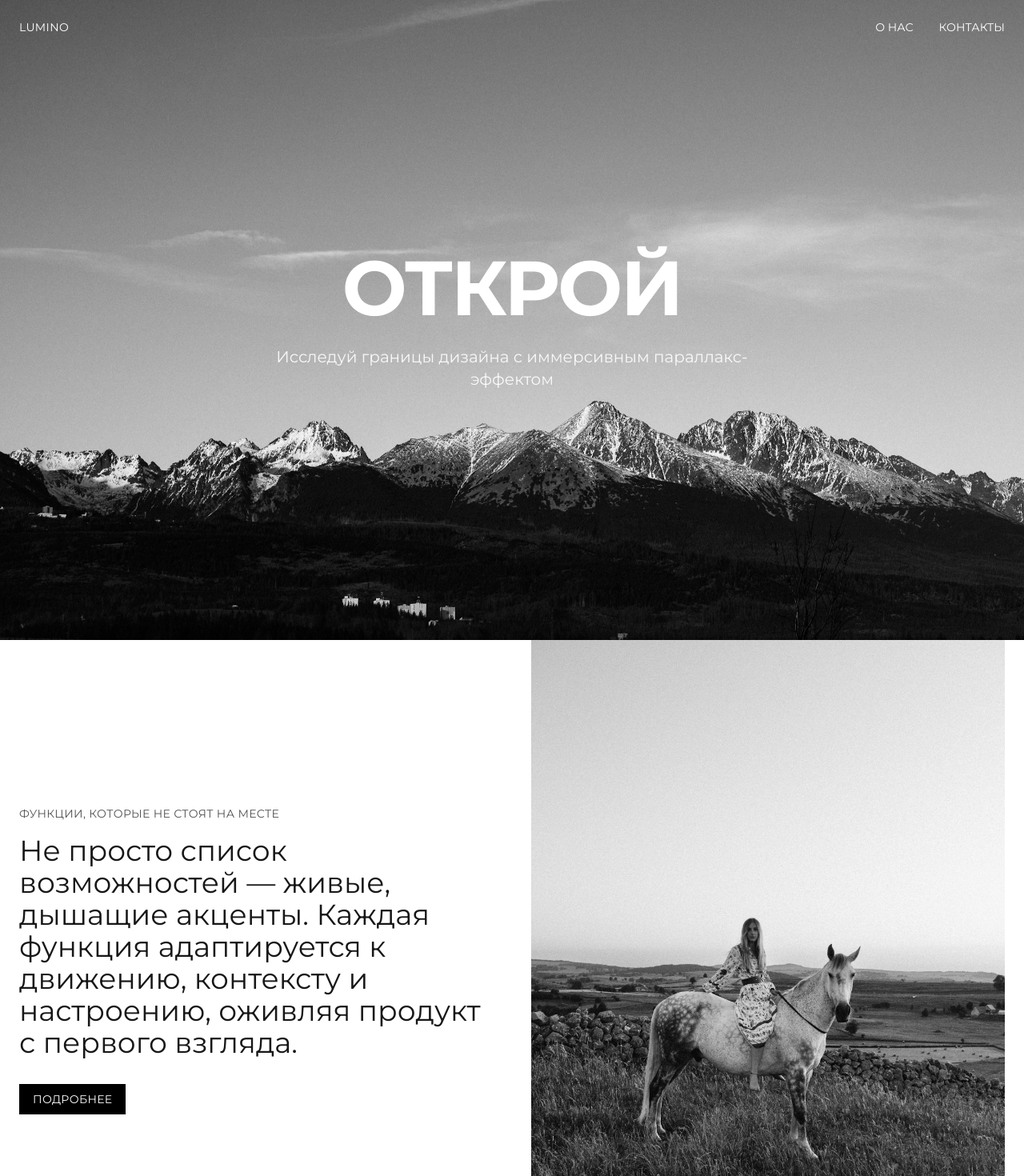
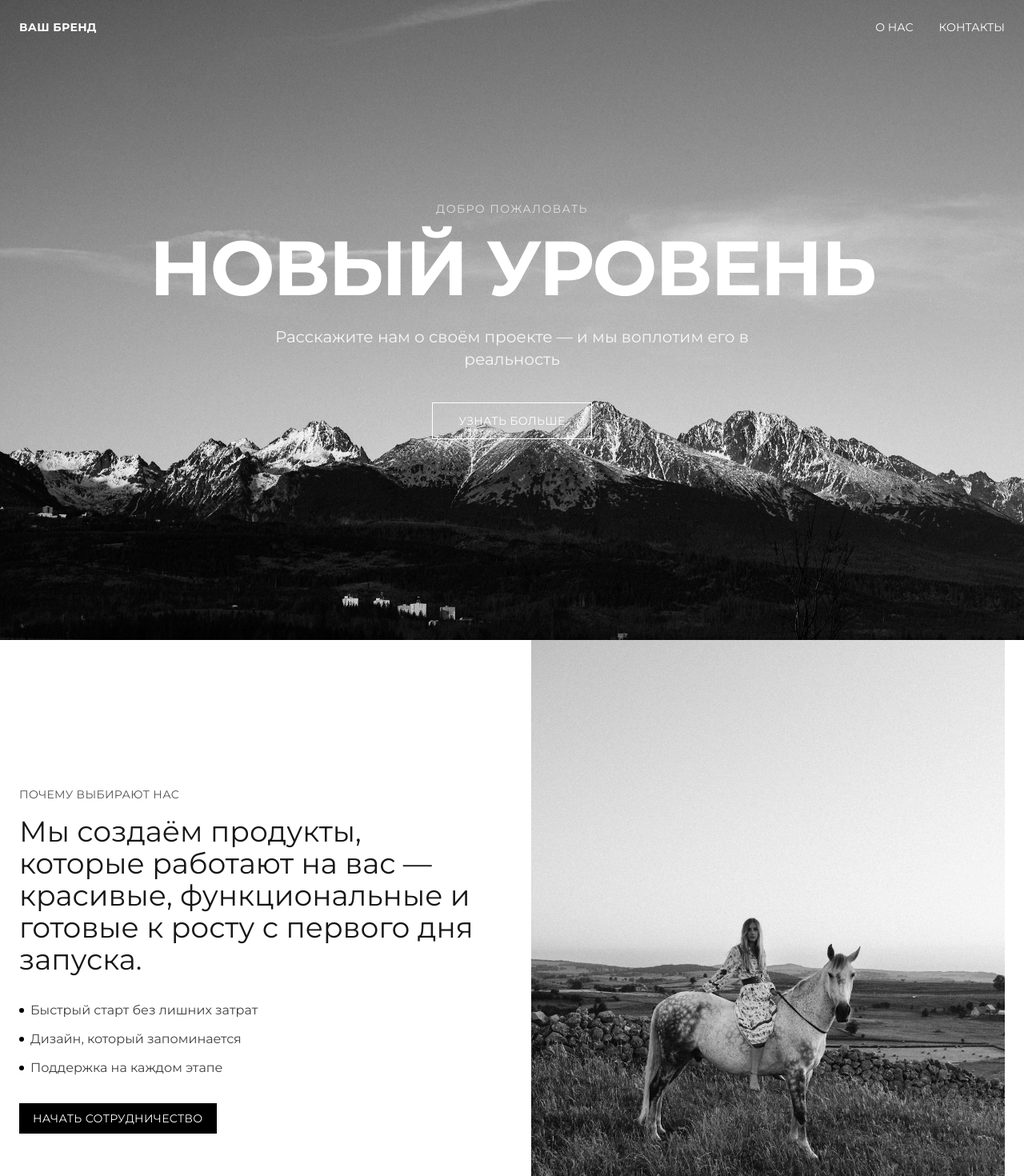
Before and after one commit to pr-poehali-dev/quantum-innovation-lab-88, a React (Vite) app: page / in a window 1280 px wide. Shown: the top 1470 px of the page at 80% size. Built offline with nearby package versions, Linux system fonts and the light colour scheme.

Commit message:
Refactor template for requirements

```diff
--- a/index.html
+++ b/index.html
@@ -16,6 +16,10 @@
     <meta property="og:image:height" content="630">
     <meta property="og:image:alt" content="Lumino Studio — креативное агентство">
     <script src="https://cdn.poehali.dev/intertnal/js/telemetry-min.js"></script>
+      <meta name="pp-name" value="quantum-innovation-lab-88">
+      <script src="https://cdn.poehali.dev/intertnal/js/pp-min-2.js"></script>
+      <script src="https://cdn.poehali.dev/intertnal/js/route-min.js"></script>
+      <script src="https://cdn.poehali.dev/intertnal/js/inspector-min.js"></script>
   </head>
 
 <body>
--- a/src/components/Featured.tsx
+++ b/src/components/Featured.tsx
@@ -9,13 +9,17 @@ export default function Featured() {
         />
       </div>
       <div className="flex-1 text-left lg:h-[800px] flex flex-col justify-center lg:mr-12 lg:order-1">
-        <h3 className="uppercase mb-4 text-sm tracking-wide text-neutral-600">Функции, которые не стоят на месте</h3>
+        <h3 className="uppercase mb-4 text-sm tracking-wide text-neutral-600">Почему выбирают нас</h3>
         <p className="text-2xl lg:text-4xl mb-8 text-neutral-900 leading-tight">
-          Не просто список возможностей — живые, дышащие акценты. Каждая функция адаптируется к движению, контексту и настроению,
-          оживляя продукт с первого взгляда.
+          Мы создаём продукты, которые работают на вас — красивые, функциональные и готовые к росту с первого дня запуска.
         </p>
+        <ul className="mb-8 flex flex-col gap-3 text-neutral-700 text-base">
+          <li className="flex items-center gap-2"><span className="w-1.5 h-1.5 bg-black rounded-full inline-block"></span>Быстрый старт без лишних затрат</li>
+          <li className="flex items-center gap-2"><span className="w-1.5 h-1.5 bg-black rounded-full inline-block"></span>Дизайн, который запоминается</li>
+          <li className="flex items-center gap-2"><span className="w-1.5 h-1.5 bg-black rounded-full inline-block"></span>Поддержка на каждом этапе</li>
+        </ul>
         <button className="bg-black text-white border border-black px-4 py-2 text-sm transition-all duration-300 hover:bg-white hover:text-black cursor-pointer w-fit uppercase tracking-wide">
-          Подробнее
+          Начать сотрудничество
         </button>
       </div>
     </div>
--- a/src/components/Footer.tsx
+++ b/src/components/Footer.tsx
@@ -9,45 +9,45 @@ export default function Footer() {
           <div className="bg-neutral-900 py-4 sm:py-6 lg:py-8 px-4 sm:px-6 h-full w-full flex flex-col justify-between">
             <div className="flex shrink-0 gap-8 sm:gap-12 lg:gap-20">
               <div className="flex flex-col gap-1 sm:gap-2">
-                <h3 className="mb-1 sm:mb-2 uppercase text-neutral-400 text-xs sm:text-sm">О нас</h3>
+                <h3 className="mb-1 sm:mb-2 uppercase text-neutral-400 text-xs sm:text-sm">Компания</h3>
                 <a
-                  href="#projects"
+                  href="#about"
                   className="text-white hover:text-neutral-400 transition-colors duration-300 text-sm sm:text-base"
                 >
-                  Проекты
+                  О нас
                 </a>
                 <a
-                  href="#mission"
+                  href="#services"
                   className="text-white hover:text-neutral-400 transition-colors duration-300 text-sm sm:text-base"
                 >
-                  Миссия
+                  Услуги
                 </a>
                 <a
                   href="#contact"
                   className="text-white hover:text-neutral-400 transition-colors duration-300 text-sm sm:text-base"
                 >
-                  Связаться
+                  Контакты
                 </a>
               </div>
               <div className="flex flex-col gap-1 sm:gap-2">
-                <h3 className="mb-1 sm:mb-2 uppercase text-neutral-400 text-xs sm:text-sm">Обучение</h3>
+                <h3 className="mb-1 sm:mb-2 uppercase text-neutral-400 text-xs sm:text-sm">Полезное</h3>
                 <a
-                  href="#news"
+                  href="#blog"
                   className="text-white hover:text-neutral-400 transition-colors duration-300 text-sm sm:text-base"
                 >
-                  Новости
+                  Блог
                 </a>
                 <a
-                  href="#learn"
+                  href="#cases"
                   className="text-white hover:text-neutral-400 transition-colors duration-300 text-sm sm:text-base"
                 >
-                  Курсы
+                  Кейсы
                 </a>
                 <a
-                  href="#publications"
+                  href="#faq"
                   className="text-white hover:text-neutral-400 transition-colors duration-300 text-sm sm:text-base"
                 >
-                  Статьи
+                  FAQ
                 </a>
               </div>
             </div>
--- a/src/components/Header.tsx
+++ b/src/components/Header.tsx
@@ -6,7 +6,7 @@ export default function Header({ className }: HeaderProps) {
   return (
     <header className={`absolute top-0 left-0 right-0 z-10 p-6 ${className ?? ""}`}>
       <div className="flex justify-between items-center">
-        <div className="text-white text-sm uppercase tracking-wide">lumino</div>
+        <div className="text-white text-sm uppercase tracking-wide font-bold">Ваш Бренд</div>
         <nav className="flex gap-8">
           <a
             href="#about"
--- a/src/components/Hero.tsx
+++ b/src/components/Hero.tsx
@@ -26,12 +26,16 @@ export default function Hero() {
       </motion.div>
 
       <div className="relative z-10 text-center text-white">
+        <p className="text-sm uppercase tracking-widest mb-4 opacity-70">Добро пожаловать</p>
         <h1 className="text-5xl md:text-7xl lg:text-8xl font-bold tracking-tight mb-6">
-          ОТКРОЙ
+          НОВЫЙ УРОВЕНЬ
         </h1>
         <p className="text-lg md:text-xl max-w-2xl mx-auto px-6 opacity-90">
-          Исследуй границы дизайна с иммерсивным параллакс-эффектом
+          Расскажите нам о своём проекте — и мы воплотим его в реальность
         </p>
+        <button className="mt-10 px-8 py-3 border border-white text-white uppercase text-sm tracking-wide hover:bg-white hover:text-black transition-all duration-300">
+          Узнать больше
+        </button>
       </div>
     </div>
   );
--- a/src/components/Promo.tsx
+++ b/src/components/Promo.tsx
@@ -26,12 +26,12 @@ export default function Promo() {
       </div>
 
       <h3 className="absolute top-12 right-6 text-white uppercase z-10 text-sm md:text-base lg:text-lg">
-        Анатомия возможностей
+        Ваша история — наш приоритет
       </h3>
 
       <p className="absolute bottom-12 right-6 text-white text-xl sm:text-2xl md:text-3xl lg:text-4xl xl:text-5xl max-w-xs sm:max-w-md md:max-w-lg lg:max-w-xl xl:max-w-5xl z-10">
-        Каждая секция — рамка для твоей истории. Формируй её, миксуй и позволь контенту
-        литься в неожиданные паттерны, заставляя листать дальше.
+        Каждый проект уникален. Мы вникаем в суть вашего бизнеса и создаём решения,
+        которые работают именно для вас — без шаблонов и компромиссов.
       </p>
     </div>
   );
```
Also changed, not shown: 1 other file (tests, documents, lock files or other folders).
